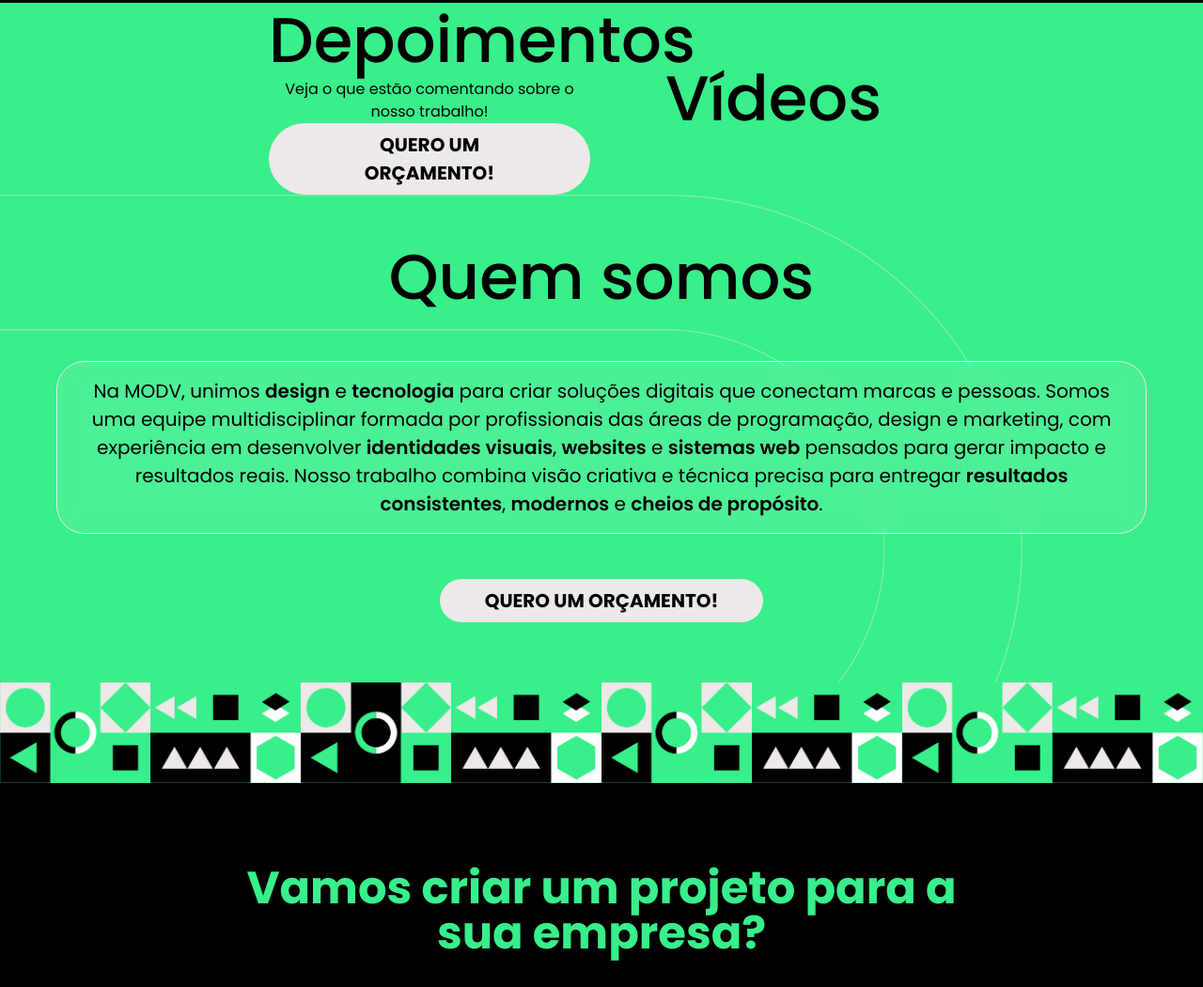
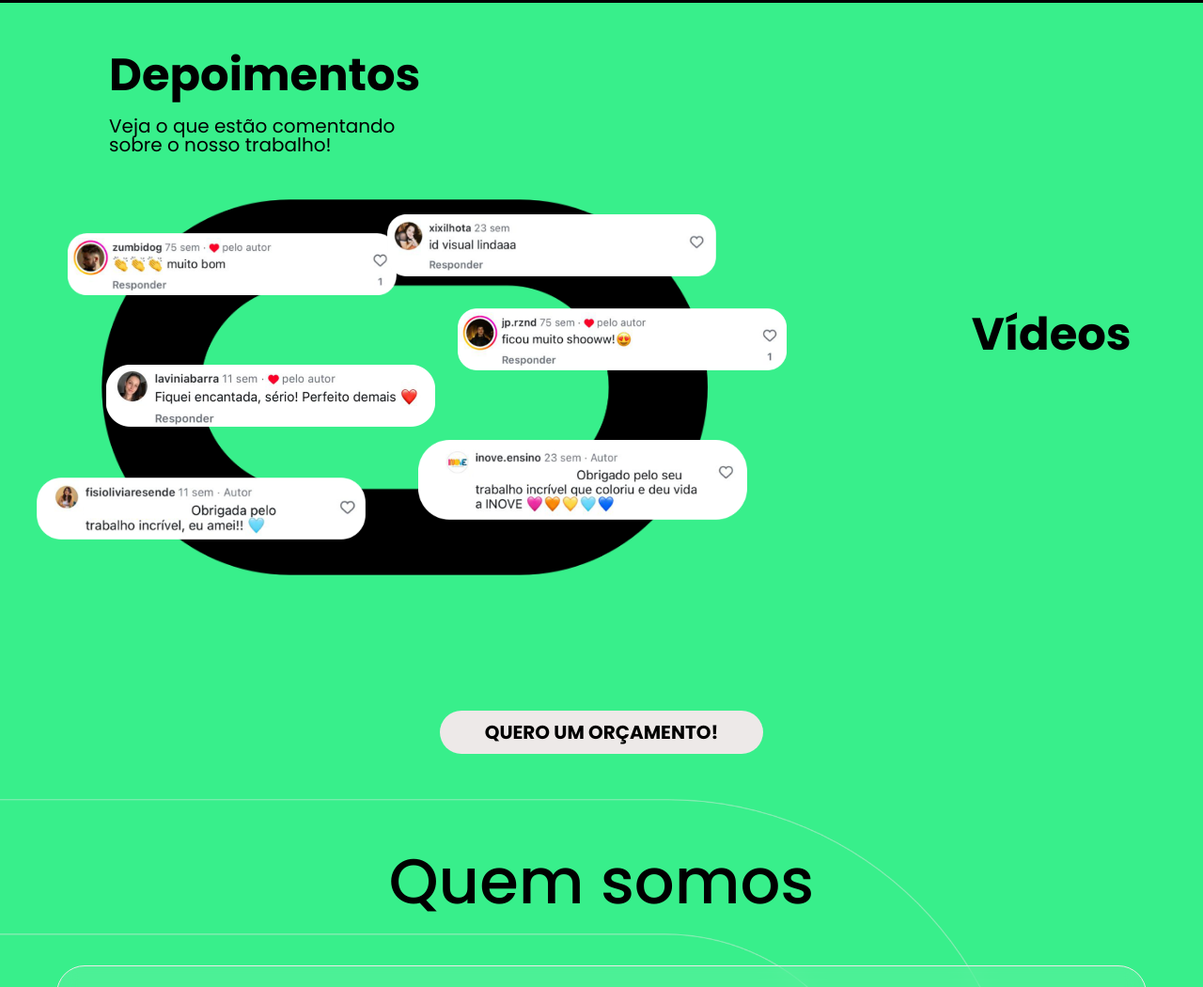
Before and after one commit to Kotige/modv-estudio, a website built with Vite: page src/index.html in a window 1280 px wide. Shown: the part 2052-3102 px from the top of the page at 94% size. Built offline with nearby package versions, Linux system fonts and the light colour scheme; files whose address does not match are found by name.

Commit message:
feat: testimonials

```diff
--- a/src/index.html
+++ b/src/index.html
@@ -116,15 +116,29 @@
 
     </section>
     <!-- Depoimentos -->
-    <section class="container-fluid text-center" id="testimonials">
-        <div class="row align-items-center">
-            <div class="col-md-6 col-12">
-                <h1>Depoimentos</h1>
-                <p>Veja o que estão comentando sobre o nosso trabalho!</p>
-                <button class="btn btn-primary rounded-pill">Quero um orçamento!</button>
+    <section class="container-fluid text-center d-flex flex-column" id="testimonials">
+        <div class="row align-items-center mt-5">
+            <div class="col-md-8 col-12">
+                <h1 class="text-center text-lg-start">Depoimentos</h1>
+                <p class="mt-3 mb-5 text-center text-lg-start lh-1">Veja o que estão comentando sobre o nosso trabalho!</p>
+                <!-- <img src="./assets/images/feedback-mobile.png" class="w-75 my-5 d-lg-none">
+                <img src="./assets/images/feedback-desktop.png" class="my-5 d-none d-lg-block"> -->
+                <div class="mb-5 mx-1" id="feedback">
+                    <img src="./assets/images/feedback1.png" class="my-3" alt="">
+                    <img src="./assets/images/feedback2.png" class="my-3" alt="">
+                    <img src="./assets/images/feedback3.png" class="my-3" alt="">
+                    <img src="./assets/images/feedback4.png" class="my-3" alt="">
+                    <img src="./assets/images/feedback5.png" class="my-3" alt="">
+                    <img src="./assets/images/feedback6.png" class="my-3" alt="">
+                </div>
             </div>
-            <div class="col-md-6 col-12">
+            <div class="col-md-4 col-12">
                 <h1>Vídeos</h1>
+            </div>
+        </div>
+        <div class="row align-items-center mt-5">
+            <div class="col-12">
+                <button class="btn btn-primary rounded-pill mb-5 mt-5">Quero um orçamento!</button>
             </div>
         </div>
     </section>
--- a/src/scss/testimonials.scss
+++ b/src/scss/testimonials.scss
@@ -8,7 +8,79 @@
     background-color: $primary-color;
     color: $dark-color;
     h1 {
-        font-size: clamp(3rem, 4vw + 1rem, 5rem);
+        font-size: clamp(2rem, 2.5vw + 1rem, 4rem);
+        font-weight: 800;
         color: $dark-color;
+        @include media-breakpoint-up(lg) {
+            margin-left: 6.5rem;
+        }
+    }
+
+    p {
+        padding: 0 3rem;
+        font-size: clamp(1rem, 1vw + 0.5rem, 1.25rem);
+        @include media-breakpoint-up(lg) {
+            margin-left: 6.5rem;
+            margin-right: 25rem;
+            padding: 0;
+        }
+    }
+
+    img {
+        @include media-breakpoint-up(lg) {
+            width: 85%;
+            padding: 0;
+            margin-left: 3.5rem;
+        }
+    }
+    #feedback {
+        background-image: url(../assets/images/feedback-mobile.png);
+        background-size:contain;
+        background-position: center;
+        background-repeat: no-repeat;
+        @include media-breakpoint-up(lg) {
+            background-image: url(../assets/images/feedback-desktop.png);
+            background-size: contain;
+        }
+
+        position: relative;
+        width: 100%;
+        min-height: 400px;
+        display: flex;
+        justify-content: center;
+        align-items: center;
+
+        img {
+            position: absolute;
+            width: 75%;
+            max-width: 300px;
+            transition: transform 0.2s ease;
+            cursor: pointer;
+
+            @include media-breakpoint-up(lg) {
+                width: 100%;
+                max-width: 350px;
+            }
+
+            &:hover {
+                transform: scale(1.1);
+                z-index: 10;
+            }
+        }
+        img:nth-child(1) {top: -4%; left: 5%;}
+        img:nth-child(2) {top: 12%; right: 5%;}
+        img:nth-child(3) {top: 28%; left: 5%;}
+        img:nth-child(4) {top: 44%; right: 5%;}
+        img:nth-child(5) {top: 60%; left: 5%;}
+        img:nth-child(6) {top: 80%; right: 5%;}
+
+        @media (min-width: 992px) {
+            img:nth-child(1) { top: 5%; left: 0%; }
+            img:nth-child(2) { top: 0%; right: 10%; }
+            img:nth-child(3) { top: 40%; left: 5%; }
+            img:nth-child(4) { top: 70%; right: 55%; }
+            img:nth-child(5) { bottom: 0%; left: 45%; }
+            img:nth-child(6) { top: 25%; left: 50%; }
+        }
     }
 }
```
Also changed, not shown: src/assets/images/depoimentos-mobile.png (added), src/assets/images/depoimentos.png (added), src/assets/images/feedback-desktop.png (added), src/assets/images/feedback-mobile.png (added), src/assets/images/feedback1.png (added), src/assets/images/feedback2.png (added), src/assets/images/feedback3.png (added), src/assets/images/feedback4.png (added), src/assets/images/feedback5.png (added), src/assets/images/feedback6.png (added).
